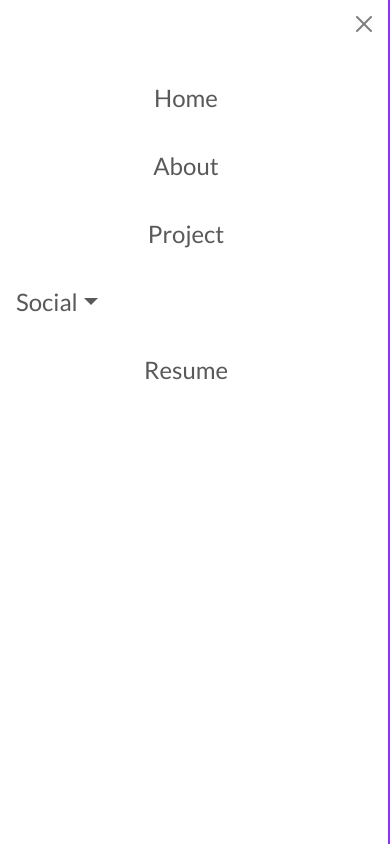
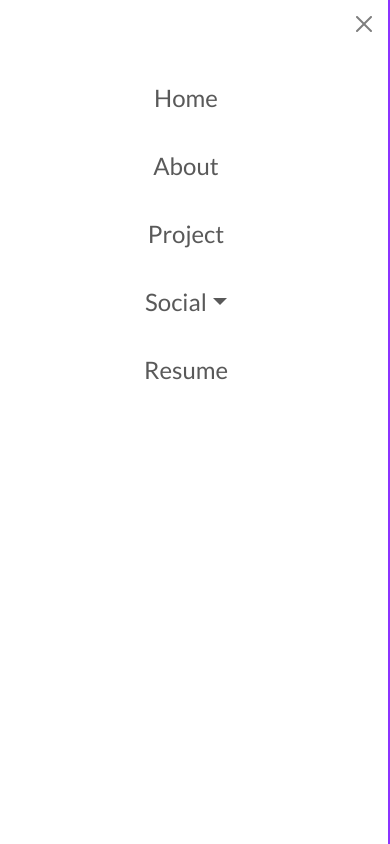
Before and after one commit to bhavesh9899/portfolio, a React (Create React App) app: page / in a window 390 px wide. Both pictures are taken after a click on the button 34 px from the left and 30 px from the top of the page. Shown: the top 844 px of the page. Built offline with nearby package versions, Linux system fonts and the light colour scheme.

Commit message:
Update Navbar.js

```diff
--- a/src/components/Navbar.js
+++ b/src/components/Navbar.js
@@ -33,7 +33,7 @@ const Navbar = () => {
                                     <Link to="/projects" className="nav-link text-center">Project</Link>
                                 </li>
                                 <li className="nav-item dropdown">
-                                    <a href="https://www.linkedin.com/in/bhavesh-vaghela-73577b238/" className="nav-link dropdown-toggle" data-bs-toggle="dropdown" aria-expanded="false">Social</a>
+                                    <a href="https://www.linkedin.com/in/bhavesh-vaghela-73577b238/" className="nav-link dropdown-toggle text-center" data-bs-toggle="dropdown" aria-expanded="false">Social</a>
                                     <ul className="dropdown-menu" style={{ fontFamily: ' "Kanit", serif', fontWeight: '100' }}>
                                         <li>
                                             <a className="dropdown-item" href="https://www.linkedin.com/in/bhavesh-vaghela-73577b238/" target="_blank" rel="noreferrer"><FaLinkedin className='text-center m-1 mx-2' style={{ color: '#0077b5' }} />Linkedin</a>
```
